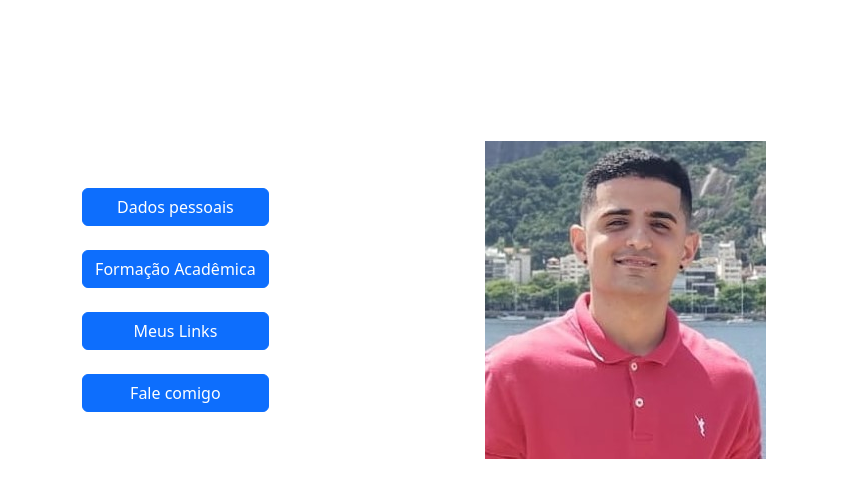
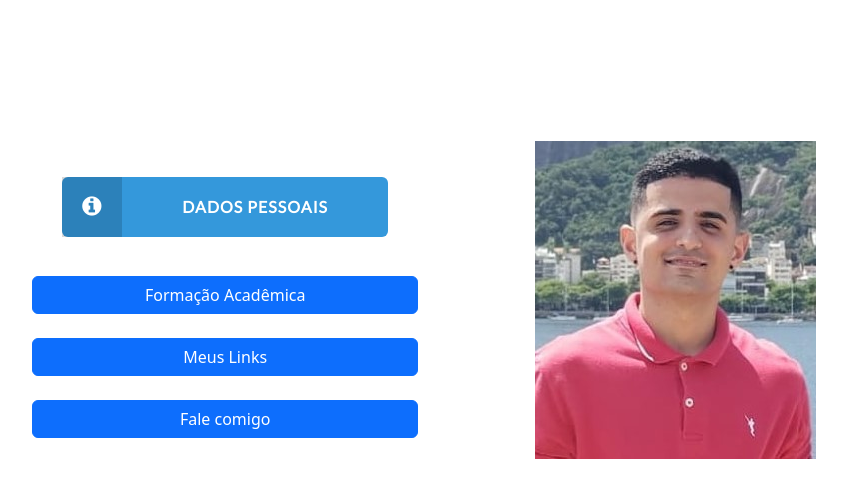
Before and after one commit to DevairUva/Portfolio, a React (Vite) app: page / in a window 1280 px wide. Shown: the top 498 px of the page, without its empty margins (216-1063 px from the left). Built offline with nearby package versions, Linux system fonts and the light colour scheme.

Commit message:
botãoDados

```diff
--- a/index.html
+++ b/index.html
@@ -1,15 +1,21 @@
 <!DOCTYPE html>
 <html lang="en">
+
 <head>
   <meta charset="UTF-8" />
   <meta name="viewport" content="width=device-width, initial-scale=1.0" />
-    <link href="https://cdn.jsdelivr.net/npm/bootstrap@5.3.0-alpha3/dist/css/bootstrap.min.css" rel="stylesheet" integrity="sha384-KK94CHFLLe+nY2dmCWGMq91rCGa5gtU4mk92HdvYe+M/SXH301p5ILy+dN9+nJOZ" crossorigin="anonymous">
+  <link href="https://cdn.jsdelivr.net/npm/bootstrap@5.3.0-alpha3/dist/css/bootstrap.min.css" rel="stylesheet"
+    integrity="sha384-KK94CHFLLe+nY2dmCWGMq91rCGa5gtU4mk92HdvYe+M/SXH301p5ILy+dN9+nJOZ" crossorigin="anonymous">
   <link rel="canonical" href="https://getbootstrap.com/docs/5.3/examples/checkout/">
   <link href="../assets/dist/css/bootstrap.min.css" rel="stylesheet">
+  <link href="//maxcdn.bootstrapcdn.com/font-awesome/4.1.0/css/font-awesome.min.css" rel="stylesheet">
+  <link href='https://fonts.googleapis.com/css?family=Lato' rel='stylesheet' type='text/css'>
   <title>Porfólio</title>
 </head>
+
 <body>
   <div id="root"></div>
   <script type="module" src="/src/main.jsx"></script>
 </body>
+
 </html>
--- a/src/components/Dados.jsx
+++ b/src/components/Dados.jsx
@@ -1,6 +1,7 @@
 import React, { useState } from 'react';
 import Button from 'react-bootstrap/Button';
 import Modal from 'react-bootstrap/Modal';
+import '../stiles/dados.css'
 
 function Dados() {
   const [show, setShow] = useState(false);
@@ -10,9 +11,7 @@ function Dados() {
 
   return (
     <>
-      <Button variant="primary" onClick={handleShow}>
-        Dados pessoais
-      </Button>
+      <button class="btn btn-1 btn-sep icon-info" onClick={handleShow}>Dados Pessoais</button>
 
       <Modal show={show} onHide={handleClose}>
         <Modal.Header closeButton>
--- a/src/components/Links.jsx
+++ b/src/components/Links.jsx
@@ -21,10 +21,10 @@ function Links() {
         <Modal.Body>
           <h5>Profissionais</h5>
           <ul>
-            <li><a href="https://www.linkedin.com/in/devair-martins-2a6376190/">Linkedin</a></li>
-            <li><a href="https://github.com/DevairUva">GitHub</a></li>
-            <li><a href="https://api.whatsapp.com/send/?phone=5521983749187&text&type=phone_number&app_absent=0">Whatsapp</a></li>
-            <li><a href="https://drive.google.com/file/d/1ecXlxkaZMgLL53UJO9rET4HSPjO9Z_iV/view?usp=sharing">Curriculo</a></li>
+            <li><a href="https://www.linkedin.com/in/devair-martins-2a6376190/" target='_blank'>Linkedin</a></li>
+            <li><a href="https://github.com/DevairUva" target='_blank'>GitHub</a></li>
+            <li><a href="https://api.whatsapp.com/send/?phone=5521983749187&text&type=phone_number&app_absent=0" target='_blank'>Whatsapp</a></li>
+            <li><a href="https://drive.google.com/file/d/1ecXlxkaZMgLL53UJO9rET4HSPjO9Z_iV/view?usp=sharing" target='_blank'>Curriculo</a></li>
           </ul>
           <h5>Pessoais</h5>
           <ul>
--- /dev/null
+++ b/src/stiles/dados.css
@@ -0,0 +1,100 @@
+.btn-1 {
+  border: none;
+  font-family: 'Lato';
+  font-size: inherit;
+  color: inherit;
+  background: none;
+  cursor: pointer;
+  padding: 25px 80px;
+  display: flex;
+  align-items: center;
+  margin: 15px 30px;
+  text-transform: uppercase;
+  letter-spacing: 1px;
+  font-weight: 700;
+  outline: none;
+  position: relative;
+  -webkit-transition: all 0.3s;
+  -moz-transition: all 0.3s;
+  transition: all 0.3s;
+  height: 60px;
+}
+
+.btn-1:after {
+  content: '';
+  position: absolute;
+  z-index: -1;
+  -webkit-transition: all 0.3s;
+  -moz-transition: all 0.3s;
+  transition: all 0.3s;
+}
+
+/* Pseudo elements for icons */
+.btn-1:before {
+  font-family: 'FontAwesome';
+  speak: none;
+  font-style: normal;
+  font-weight: normal;
+  font-variant: normal;
+  text-transform: none;
+  line-height: 1;
+  position: relative;
+  -webkit-font-smoothing: antialiased;
+  display: flex;
+  justify-content: center;
+  align-items: center;
+}
+
+
+/* Icon separator */
+.btn-sep {
+  padding: 25px 60px 25px 120px;
+}
+
+.btn-sep:before {
+  background: rgba(0,0,0,0.15);
+}
+
+/* Button 1 */
+.btn-1 {
+  background: #3498db;
+  color: #fff;
+}
+
+.btn-1:hover {
+  background: #2980b9;
+  color: #fff;
+}
+
+.btn-1:active {
+  background: #2980b9;
+  top: 2px;
+}
+
+.btn-1:before {
+  position: absolute;
+  height: 100%;
+  left: 0;
+  top: 0;
+  line-height: 3;
+  font-size: 140%;
+  width: 60px;
+}
+
+/* Icons */
+
+.icon-cart:before {
+  content: "\f07a";
+}
+
+.icon-heart:before {
+  content: "\f55a";
+}
+
+.icon-info:before {
+  content: "\f05a";
+}
+
+.icon-send:before {
+  content: "\f1d8";
+}
```
Lines whose indentation alone changed are shown as unchanged.
